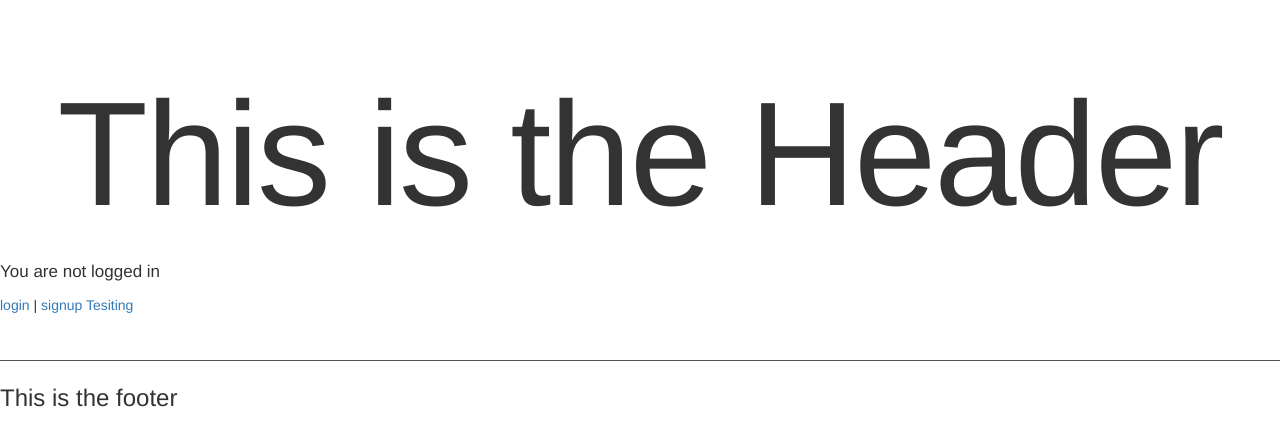
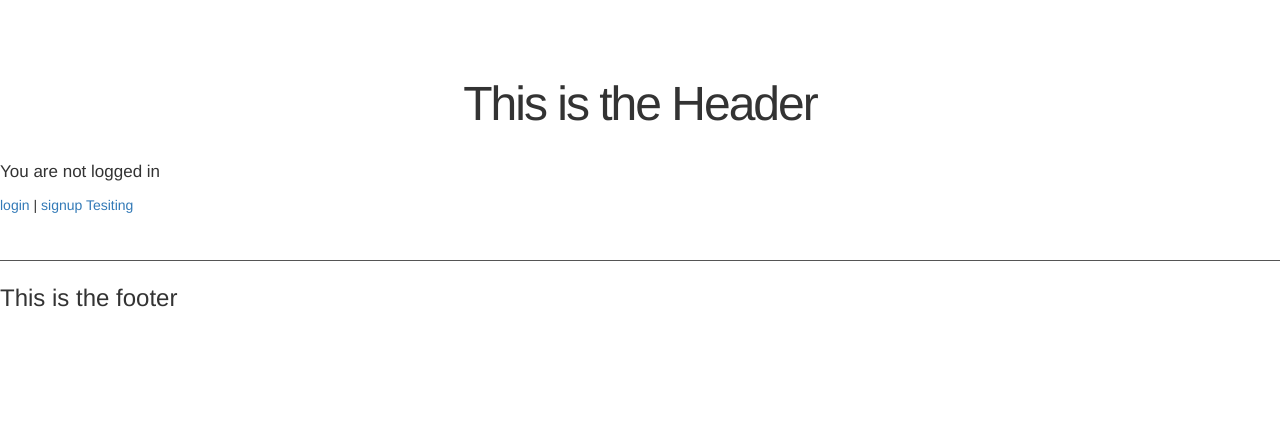
Before and after one commit to dayantat/SIT302project, a Django app: template django-env/SIT302/templates/home.html in a window 1280 px wide. Shown: the top 446 px of the page. Run offline with Django 3.2, Linux system fonts and the light colour scheme; the template is opened without the code that fills it, so the values that code supplies are empty; parts of the project's set-up code (start-up, migrations or seed data) failed here and were passed over; some libraries are stand-ins or nearby versions.

Commit message:
minor edits

```diff
--- a/django-env/SIT302/static/css/main.css
+++ b/django-env/SIT302/static/css/main.css
@@ -31,7 +31,7 @@ h1,h2,h3,h4,h5,h6 {
 }
 
 h1 {
-    font-size: 148px;
+    font-size: 48px;
     letter-spacing: -2px;
     margin-bottom: 30px;
     text-align: center;
--- a/django-env/SIT302/templates/base.html
+++ b/django-env/SIT302/templates/base.html
@@ -1,4 +1,5 @@
 <!-- templates/base.html -->
+<!-- Any Code that will be present on all pages needs to be put here -->
 {% load static %}
 <html>
 <head>
```
Also changed, not shown: django-env/SIT302/templates/registration/login.html (+8 -0 lines), django-env/SIT302/db.sqlite3.
